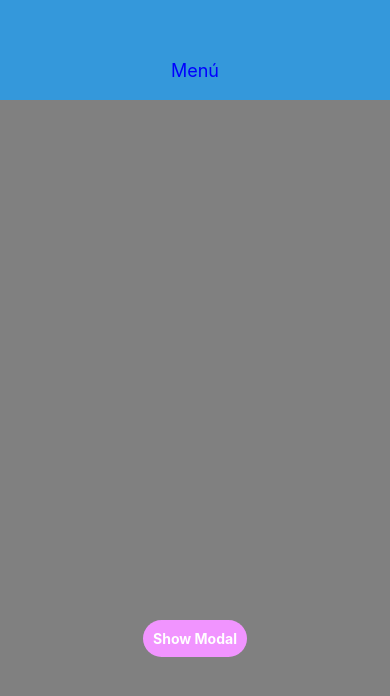
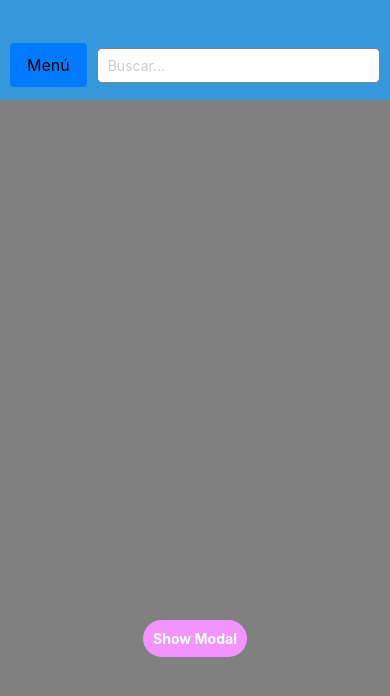
Before and after one commit to MatiasVargasMolina/aplicacionMercadoLocal, a React Native app in the folder AwesomeProject/: screen / in a window 390 px wide. Shown: the top 696 px of the page. Built offline with nearby package versions, Linux system fonts and the light colour scheme.

Commit message:
Navbar
Se agregó un search-input; se ubicó el boton menú al costado derecho y agregó estilo de botón.

```diff
--- a/AwesomeProject/components/Navbar.jsx
+++ b/AwesomeProject/components/Navbar.jsx
@@ -1,23 +1,29 @@
 import React, { useState } from 'react';
-import { View, Text, StyleSheet, TouchableOpacity, Modal } from 'react-native';
+import { View, Text, StyleSheet, Button, TouchableOpacity, Modal, TextInput } from 'react-native';
 
 const Navbar = () => {
   const [modalVisible, setModalVisible] = useState(false);
   const [selectedOption, setSelectedOption] = useState('');
+  const [searchText, setSearchText] = useState('');
 
   const handleNavigate = (option) => {
     setSelectedOption(option);
-    // Lógica para manejar la navegación a la opción seleccionada
-    // ...
-    setModalVisible(false); // Cierra el modal después de seleccionar una opción
+    setModalVisible(false);
   };
 
   return (
     <View style={styles.container}>
       <View style={styles.navbar}>
-        <TouchableOpacity onPress={() => setModalVisible(true)}>
-          <Text style={styles.buttonText}>Menú</Text>
+        <TouchableOpacity style={styles.buttonPrimary} onPress={() => setModalVisible(true)}>
+          <Text style={styles.buttonPrimaryText}>Menú</Text>
         </TouchableOpacity>
+        <TextInput
+          style={styles.searchInput}
+          placeholder="Buscar..."
+          placeholderTextColor="#ccc"
+          value={searchText}
+          onChangeText={setSearchText}
+        />
       </View>
       <Modal
         animationType="slide"
@@ -46,18 +52,40 @@ const Navbar = () => {
 const styles = StyleSheet.create({
   container: {
     flex: 1,
+    paddingTop: 0,
   },
   navbar: {
+    paddingTop: 30,
     height: 100,
     backgroundColor: '#3498db',
+    flexDirection: 'row',
+    paddingHorizontal: 10,
+    alignItems: 'center',
+    justifyContent: 'space-between',
+  },
+  buttonPrimary: {
+    paddingVertical: 10,
+    paddingHorizontal: 15,
+    backgroundColor: '#007BFF',
+    borderColor: '#007BFF', // Color Primary de Bootstrap
+    borderWidth: 2,
+    borderRadius: 4,
+    alignItems: 'center',
     justifyContent: 'center',
-    alignItems: 'center',
-  },
-  buttonText: {
-    paddingTop: 40,
-    color: '#0000ff',
-    fontSize: 18,
-
+},
+buttonPrimaryText: {
+    color: '#000000',
+    fontSize: 16,
+},
+  searchInput: {
+    flex: 1,
+    height: 35,
+    borderColor: 'gray',
+    borderWidth: 1,
+    borderRadius: 5,
+    padding: 10,
+    marginLeft: 10,
+    backgroundColor: '#fff',
   },
   modalContainer: {
     flex: 1,
```
